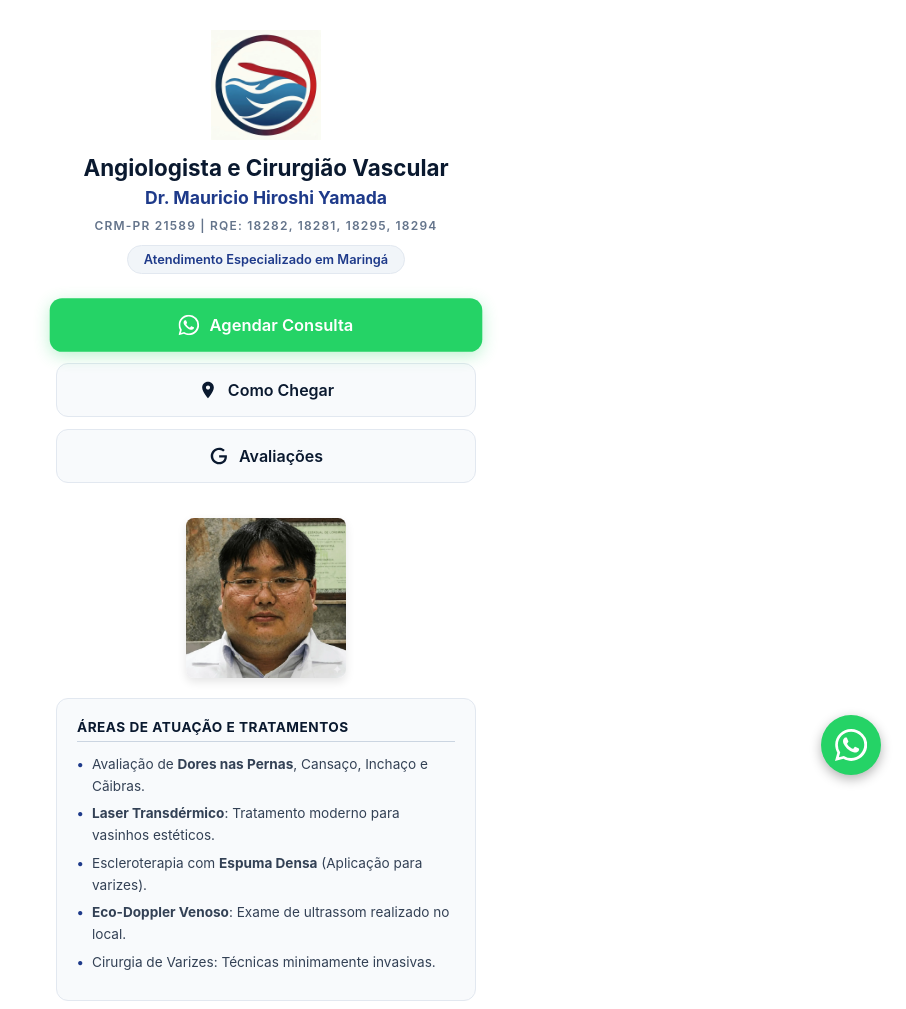
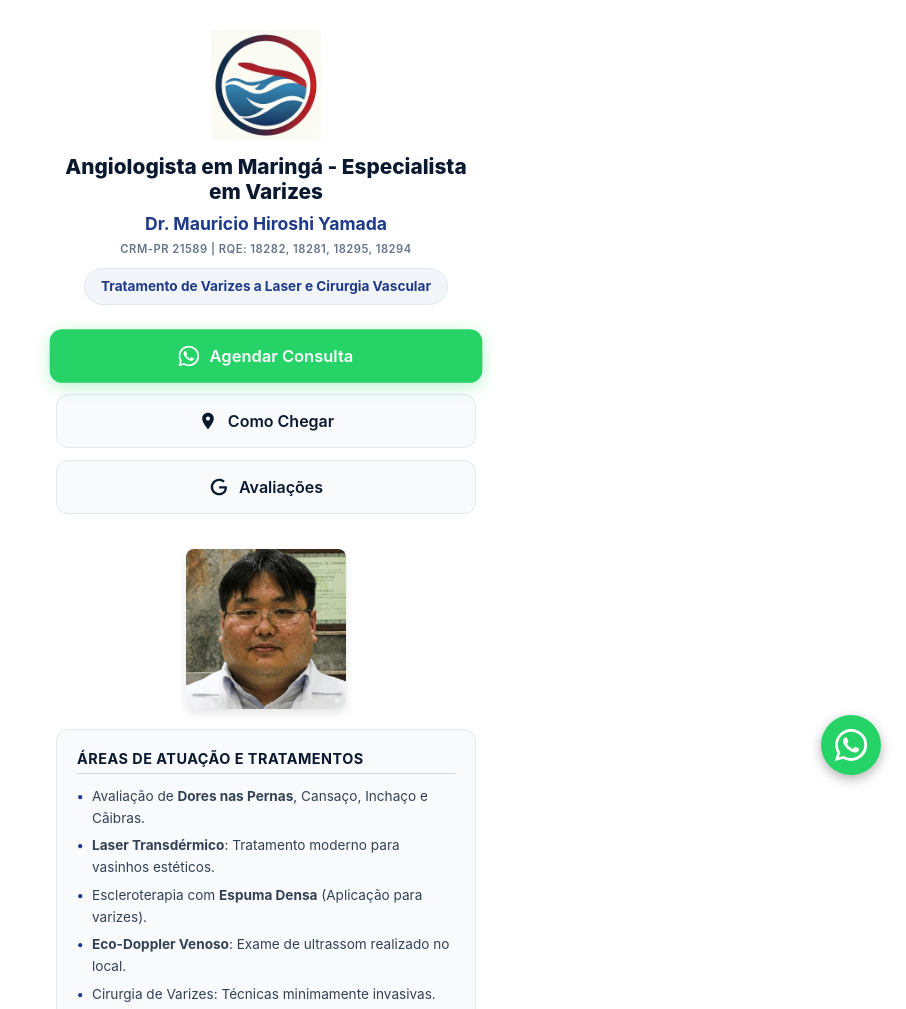
Before and after one commit to mauriciohy/site-dr-mauricio, a plain HTML site: page index.html in a window 1280 px wide. Shown: the top 1009 px of the page, without its empty margins (374-1280 px from the left). Drawn offline with Linux system fonts and the light colour scheme.

Commit message:
Update index.html

```diff
--- a/index.html
+++ b/index.html
@@ -29,13 +29,13 @@
     <meta charset="UTF-8">
     <meta name="viewport" content="width=device-width, initial-scale=1.0">
 
-    <title>Dr. Mauricio Hiroshi Yamada | Angiologista e Cirurgião Vascular</title>
-    <meta name="description" content="Especialista em Tratamento de Varizes a Laser, Espuma Densa, Eco-Doppler e Dores nas Pernas em Maringá. CRM-PR 21589.">
+    <title>Dr. Mauricio Hiroshi Yamada | Especialista em Varizes em Maringá</title>
+    <meta name="description" content="Angiologista especialista em Tratamento de Varizes a Laser, Espuma Densa e Eco-Doppler em Maringá. Agende sua avaliação. CRM-PR 21589.">
     <meta name="theme-color" content="#0a192f">
 
     <meta property="og:type" content="website">
-    <meta property="og:title" content="Dr. Mauricio Hiroshi Yamada | Vascular em Maringá">
-    <meta property="og:description" content="Tratamento de varizes, laser e check-up vascular. Agende agora.">
+    <meta property="og:title" content="Dr. Mauricio Hiroshi Yamada | Varizes e Laser em Maringá">
+    <meta property="og:description" content="Tratamento moderno de varizes e check-up vascular. Agende agora.">
     <meta property="og:image" content="https://www.mauricioyamada.med.br/foto.webp">
     <meta property="og:url" content="https://www.mauricioyamada.med.br/">
 
@@ -100,33 +100,34 @@
         header { margin-bottom: 25px; }
 
         h1 {
-            font-size: 1.4rem;
+            font-size: 1.3rem; /* Ajustado para caber bem no mobile */
             color: var(--primary);
-            font-weight: 700;
-            margin-bottom: 5px;
+            font-weight: 800;
+            margin-bottom: 8px;
             line-height: 1.2;
         }
 
         .crm {
-            font-size: 0.75rem;
+            font-size: 0.7rem;
             text-transform: uppercase;
-            letter-spacing: 1.2px;
+            letter-spacing: 0.5px;
             color: #64748b;
             font-weight: 600;
             display: block;
             margin-bottom: 12px;
-            margin-top: 10px;
+            margin-top: 8px;
         }
 
         .tag {
             background: #f1f5f9;
-            padding: 6px 16px;
+            padding: 8px 16px;
             border-radius: 20px;
-            font-size: 0.8rem;
+            font-size: 0.85rem;
             color: var(--accent);
-            font-weight: 600;
+            font-weight: 700;
             display: inline-block;
             border: 1px solid var(--border);
+            line-height: 1.4;
         }
 
         .links-group {
@@ -184,7 +185,6 @@
             box-shadow: 0 4px 10px rgba(0,0,0,0.1);
         }
 
-        /* Seção Unificada e Minimalista */
         .info-section {
             text-align: left;
             background: var(--light-gray);
@@ -193,16 +193,18 @@
             border: 1px solid var(--border);
             margin-top: 20px;
             margin-bottom: 15px;
+            scroll-margin-top: 20px; /* Para o link âncora não ficar escondido */
         }
 
         .info-section h3 {
-            font-size: 0.85rem;
+            font-size: 0.9rem;
             color: var(--primary);
             margin-bottom: 12px;
             text-transform: uppercase;
             border-bottom: 1px solid #cbd5e1;
             padding-bottom: 6px;
             letter-spacing: 0.5px;
+            font-weight: 700;
         }
 
         .info-list {
@@ -258,10 +260,14 @@ src="https://www.facebook.com/tr?id=2011007849113533&ev=PageView&noscript=1"
 <div class="container">
     <header>
         <img src="logo.webp" alt="Logo Clínica Vascular" class="logo" width="110" height="110">
-        <h1>Angiologista e Cirurgião Vascular</h1>
+
+        <h1>Angiologista em Maringá - Especialista em Varizes</h1>
+
         <h2 style="font-size: 1.1rem; color: #1e3a8a; margin-top: 5px;">Dr. Mauricio Hiroshi Yamada</h2>
+
         <span class="crm">CRM-PR 21589 | RQE: 18282, 18281, 18295, 18294</span>
-        <span class="tag">Atendimento Especializado em Maringá</span>
+
+        <span class="tag">Tratamento de Varizes a Laser e Cirurgia Vascular</span>
     </header>
 
     <div class="links-group">
```
